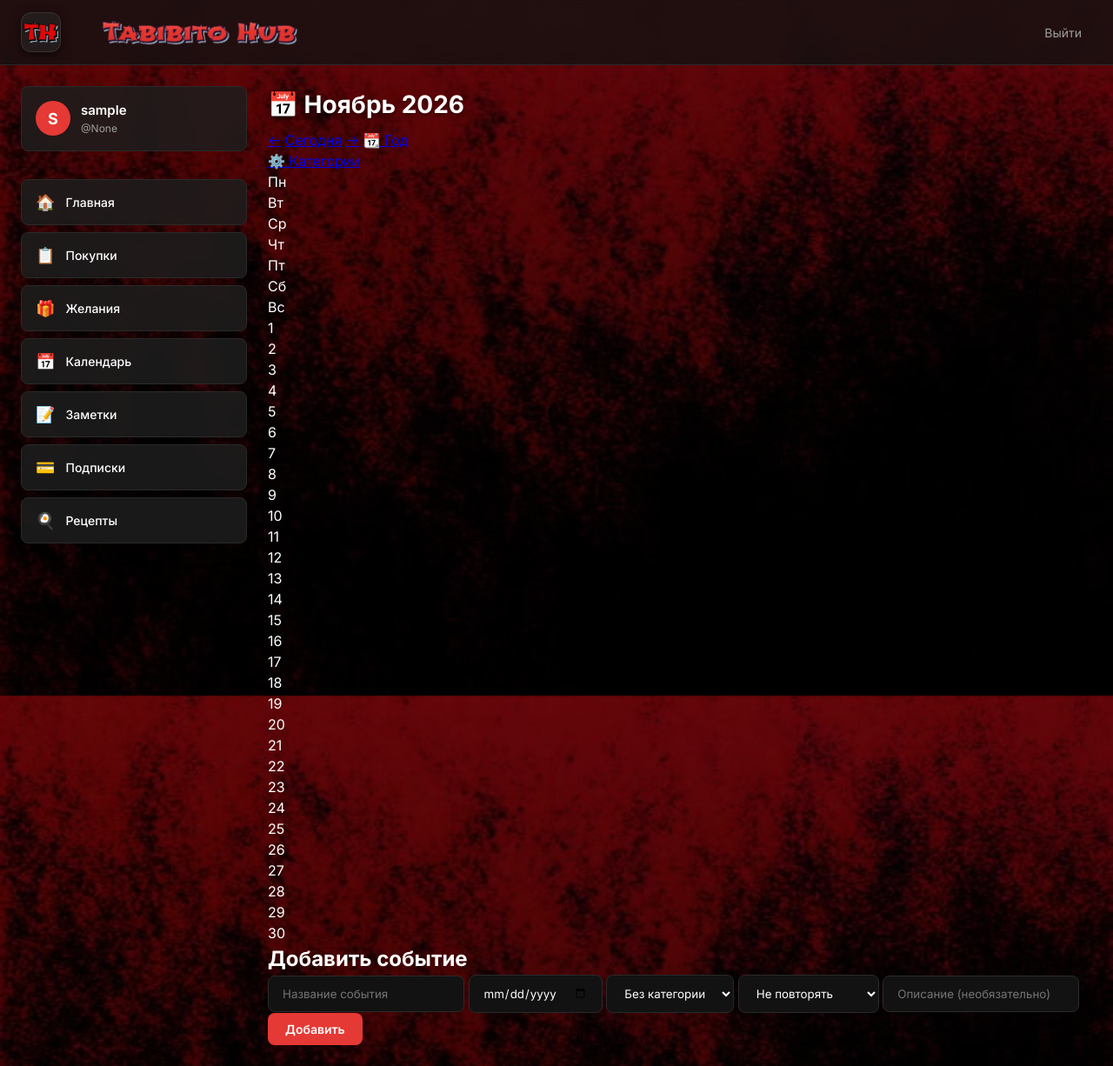
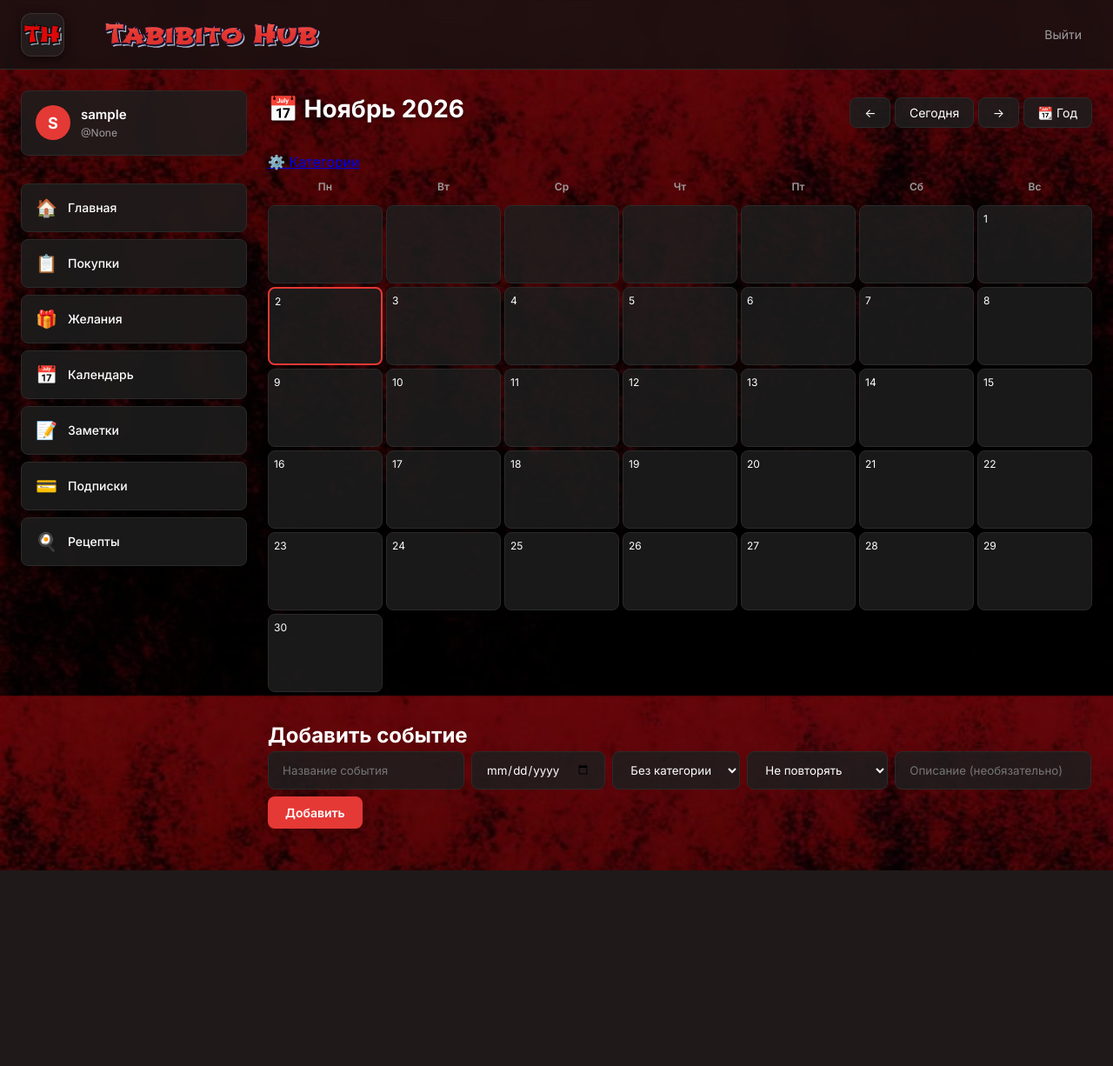
Before and after one commit to Yoshi-6767/Home-Hub, a Flask app: page /calendar in a window 1280 px wide. Shown: the whole page at 87% size. After the commit the page ends 1001 px from the top, so only its background shows below. Run offline with Flask 3, Linux system fonts and the light colour scheme; the visitor is signed in with stand-in values (Sample User, id 1); data that the repository does not hold is empty; parts of the project's set-up code (start-up, migrations or seed data) failed here and were passed over.

Commit message:
Update style.css

```diff
--- a/static/css/style.css
+++ b/static/css/style.css
@@ -1,6 +1,8 @@
+@import url('https://unpkg.com/@phosphor-icons/web/src/regular/style.css');
+
 :root {
     --bg: #121212;
-    --sidebar-bg: rgba(24, 24, 24, 0.85); /* Меню будет чуть темнее */
+    --sidebar-bg: rgba(24, 24, 24, 0.85);
     --card-bg: rgba(30, 30, 30, 0.85);
     --text: #ffffff;
     --text-muted: #9e9e9e;
@@ -29,6 +31,8 @@ body {
     line-height: 1.5;
     min-height: 100vh;
     overflow-x: hidden;
+    display: flex;
+    flex-direction: column;
 }
 
 /* --- ШАПКА СВЕРХУ --- */
@@ -48,13 +52,13 @@ body {
 .logo-link {
     display: flex;
     align-items: center;
-    gap: 16px;
+    gap: 24px; /* Большой отступ */
     text-decoration: none;
 }
 
 .logo-icon-wrapper {
-    width: 46px;
-    height: 46px;
+    width: 50px; /* Увеличили иконку */
+    height: 50px;
     background-color: rgba(255, 255, 255, 0.05);
     backdrop-filter: blur(10px);
     border-radius: 12px;
@@ -73,9 +77,9 @@ body {
 }
 
 .logo-text-img {
-    height: 50px; /* Сделали надпись большой */
-    margin-left: 20px; /* Отодвинули вправо от иконки TH */
+    height: 55px; /* Сделали надпись ОГРОМНОЙ */
     object-fit: contain;
+    margin-left: 10px; /* Отодвинули вправо */
 }
 
 .header-right { display: flex; align-items: center; gap: 16px; }
@@ -95,10 +99,11 @@ body {
 .layout {
     display: flex;
     width: 100%;
-    margin: 0;
+    max-width: 1600px;
+    margin: 0 auto; /* Центрируем сам контент */
     padding: 24px;
     gap: 24px;
-    min-height: calc(100vh - 70px);
+    flex: 1; /* Чтобы футер прижимался к низу */
 }
 
 /* --- МЕНЮ СЛЕВА --- */
@@ -171,13 +176,17 @@ body {
     transform: translateX(4px);
 }
 
-.nav-icon { font-size: 18px; }
+.nav-icon {
+    font-size: 20px;
+    color: var(--accent); /* Красные иконки */
+}
 
 /* --- КОНТЕНТ --- */
 .content { flex: 1; min-width: 0; }
 h1 { font-size: 28px; font-weight: 700; margin-bottom: 8px; text-shadow: 0 2px 4px rgba(0,0,0,0.5); }
+.subtitle { color: var(--text-muted); font-size: 15px; margin-bottom: 24px; }
 
-/* --- СЕТКА КАРТОЧЕК --- */
+/* --- СЕТКА КАРТОЧЕК (ГЛАВНАЯ) --- */
 .cards {
     display: grid;
     grid-template-columns: repeat(auto-fill, minmax(260px, 1fr));
@@ -208,7 +217,7 @@ h1 { font-size: 28px; font-weight: 700; margin-bottom: 8px; text-shadow: 0 2px 4
 .card-title { font-weight: 600; font-size: 18px; margin-bottom: 8px; }
 .card-desc { color: var(--text-muted); font-size: 14px; }
 
-/* --- КНОПКИ --- */
+/* --- КНОПКИ И ФОРМЫ --- */
 .btn-primary {
     padding: 10px 20px;
     background: var(--accent);
@@ -224,15 +233,71 @@ h1 { font-size: 28px; font-weight: 700; margin-bottom: 8px; text-shadow: 0 2px 4
 
 .btn-primary:hover { background: var(--accent-hover); }
 
+.add-form { display: flex; gap: 8px; margin-bottom: 24px; flex-wrap: wrap; }
 .add-form input, .add-form select {
     padding: 12px 16px;
-    background: var(--bg);
+    background: var(--card-bg);
     border: 1px solid var(--border);
     border-radius: var(--radius);
     color: var(--text);
     outline: none;
 }
+.add-form input:focus, .add-form select:focus { border-color: var(--accent); }
 
-.add-form input:focus, .add-form select:focus {
-    border-color: var(--accent);
+/* --- СПИСКИ И ЭЛЕМЕНТЫ (ПОКУПКИ, ЖЕЛАНИЯ) --- */
+.list-card, .item, .note-card, .sub-card {
+    background: var(--card-bg);
+    border: 1px solid var(--border);
+    border-radius: var(--radius);
+    backdrop-filter: blur(10px);
 }
+.list-card { padding: 20px; display: flex; justify-content: space-between; align-items: center; transition: 0.2s;}
+.list-card:hover { border-color: var(--accent); }
+.item { padding: 12px 16px; display: flex; align-items: center; gap: 12px; margin-bottom: 8px;}
+.btn-delete { background: none; border: none; color: var(--text-muted); font-size: 16px; cursor: pointer; padding: 4px 8px; border-radius: 6px; }
+.btn-delete:hover { background: #442222; color: #ff4444; }
+
+/* --- ЗАМЕТКИ --- */
+.notes-layout { display: flex; gap: 24px; height: calc(100vh - 150px); }
+.notes-sidebar { width: 250px; flex-shrink: 0; padding: 16px; height: fit-content; }
+.folder-list { display: flex; flex-direction: column; gap: 4px; }
+.folder-item { padding: 8px 12px; border-radius: 8px; text-decoration: none; color: var(--text); font-size: 14px; }
+.folder-item:hover, .folder-item.active { background: rgba(229, 57, 53, 0.15); color: var(--accent); }
+.notes-main { flex: 1; display: flex; flex-direction: column; overflow-y: auto; }
+.notes-topbar { display: flex; justify-content: space-between; align-items: center; margin-bottom: 16px; }
+.search-form input { width: 100%; padding: 12px 16px; border: 1px solid var(--border); border-radius: 8px; margin-bottom: 20px; background: var(--card-bg); color: var(--text); font-family: inherit; }
+.notes-grid { display: grid; grid-template-columns: repeat(auto-fill, minmax(280px, 1fr)); gap: 16px; }
+.note-card { padding: 16px; text-decoration: none; color: var(--text); display: flex; flex-direction: column; transition: 0.2s;}
+.note-card:hover { border-color: var(--accent); }
+.note-title { font-weight: 600; font-size: 16px; margin-bottom: 8px; }
+.note-preview { font-size: 13px; color: var(--text-muted); margin-bottom: 12px; }
+
+/* --- КАЛЕНДАРЬ --- */
+.calendar-header { display: flex; justify-content: space-between; align-items: center; margin-bottom: 20px; }
+.btn-nav { padding: 8px 16px; background: var(--card-bg); border: 1px solid var(--border); border-radius: 8px; text-decoration: none; color: var(--text); font-size: 14px; }
+.btn-nav:hover { border-color: var(--accent); color: var(--accent); }
+.calendar-grid { display: grid; grid-template-columns: repeat(7, 1fr); gap: 4px; margin-bottom: 32px; }
+.weekday { text-align: center; font-size: 12px; font-weight: 600; color: var(--text-muted); padding: 8px 0; }
+.day { background: var(--card-bg); border: 1px solid var(--border); border-radius: 8px; min-height: 90px; padding: 6px; font-size: 12px; }
+.day.today { border-color: var(--accent); border-width: 2px; }
+.day-event { color: white; font-size: 10px; padding: 2px 4px; border-radius: 4px; margin-top: 2px; display: block; text-decoration: none;}
+
+/* --- ФУТЕР --- */
+.footer {
+    text-align: center;
+    padding: 24px;
+    color: var(--text-muted);
+    font-size: 14px;
+    border-top: 1px solid var(--border);
+    margin-top: auto;
+    background: rgba(18, 18, 18, 0.8);
+    backdrop-filter: blur(10px);
+}
+.footer a { color: var(--accent); text-decoration: none; font-weight: 600; }
+.footer a:hover { text-decoration: underline; }
+
+/* Убираем скобку */
+.sidebar::before, .sidebar::after, .layout::before {
+    display: none !important;
+    content: none !important;
+}
```
